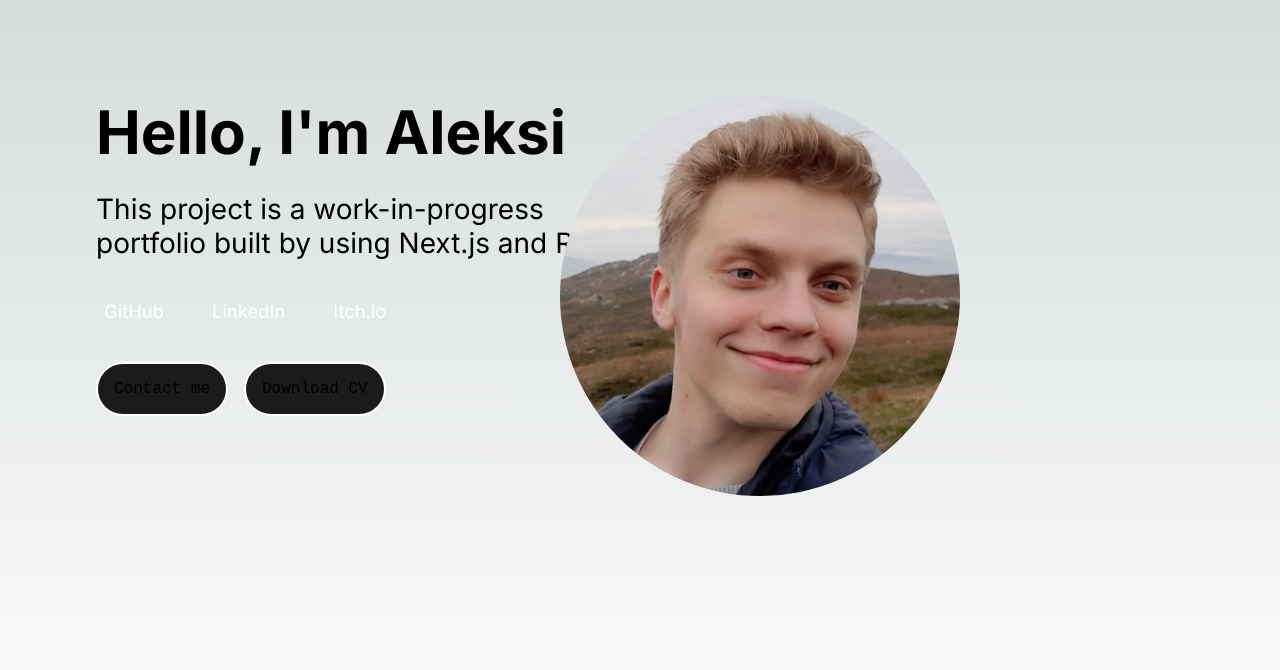
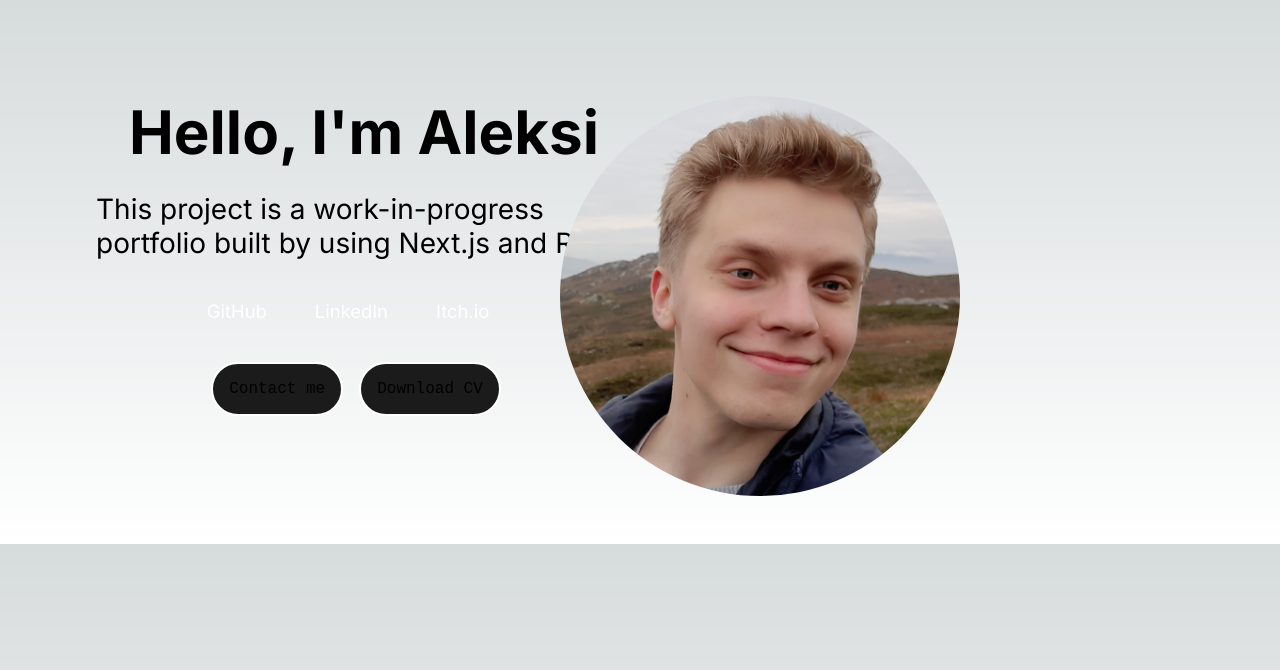
Before and after one commit to Haxeli/haxeli.github.io, a Next.js app: page / in a window 1280 px wide. Shown: the top 670 px of the page. Built offline with nearby package versions, Linux system fonts and the light colour scheme.

Commit message:
Modified CSS for mobile devices

```diff
--- a/src/app/components/ProfileSection.module.css
+++ b/src/app/components/ProfileSection.module.css
@@ -1,18 +1,22 @@
 .gridContainer {
+    padding: 1rem;
     display: grid;
-    grid-template-columns: 1fr 1fr;
+    grid-template-columns: 1fr;
     grid-template-rows: auto;
     grid-gap: 1rem;
     margin-bottom: 2rem;
     grid-template-areas:
-        "header image"
-        "paragraph image"
-        "social image"
-        "button image";
+        "header"
+        "paragraph"
+        "social"
+        "button"
+        "image";
+    justify-items: center;
 }
 
 .headerTitle {
     grid-area: header;
+    text-overflow: ellipsis;
     font-size: 2.25rem;
     font-weight: 700;
     margin-bottom: 0.5rem;
@@ -69,75 +73,32 @@
 }
 
 .profileImageContainer {
-    position: absolute;
-    right: 20rem;
+    position: static;
+    right: auto;
     grid-area: image;
-    grid-column: 2;
+    grid-column: 1;
     border-radius: 50%;
     overflow: hidden;
-    width: 400px;
-    height: 400px;
+    width: 200px;
+    height: 200px;
 }
 
 .profileImage {
-    width: 400px;
-    height: 400px;
-}
-
-@media screen and (min-width: 320px) {
-    .headerTitle {
-        font-size: 2rem;
-    }
-
-    .headerParagraph {
-        font-size: 1rem;
-    }
-
-    .socialMediaContainer {
-        font-size: 1rem;
-    }
-
-    .button {
-        margin-bottom: 1rem;
-    }
-
-    .profileImageContainer {
-        width: 150px;
-        height: 150px;
-    }
-
-    .profileImage {
-        width: 150px;
-        height: 150px;
-    }
-
+    width: 200px;
+    height: 200px;
 }
 
 @media screen and (min-width: 768px) {
-    .headerTitle {
-        font-size: 2.75rem;
+    .gridContainer {
+        padding: 6rem;
+        grid-template-columns: 1fr 1fr;
+        grid-template-areas:
+            "header image"
+            "paragraph image"
+            "social image"
+            "button image";
     }
 
-    .headerParagraph {
-        font-size: 1.5rem;
-    }
-
-    .socialMediaContainer {
-        font-size: 1.15rem;
-    }
-
-    .profileImageContainer {
-        width: 250px;
-        height: 250px;
-    }
-
-    .profileImage {
-        width: 250px;
-        height: 250px;
-    }
-}
-
-@media screen and (min-width: 1024px) {
     .headerTitle {
         font-size: 3.75rem;
     }
@@ -146,7 +107,13 @@
         font-size: 1.75rem;
     }
 
+    .socialMediaContainer {
+        font-size: 1.15rem;
+    }
+
     .profileImageContainer {
+        position: absolute;
+        right: 20rem;
         width: 400px;
         height: 400px;
     }
--- a/src/app/page.js
+++ b/src/app/page.js
@@ -1,10 +1,10 @@
-import styles from './page.module.css'
+//import styles from './page.module.css'
 import Head from 'next/head'
 import ProfileSection from './components/ProfileSection'
 
 export default function Home() {
   return (
-    <main className={styles.main}>
+    <main>
       <Head>
         <title>Aleksi Hannula - Portfolio</title>
       </Head>
```
